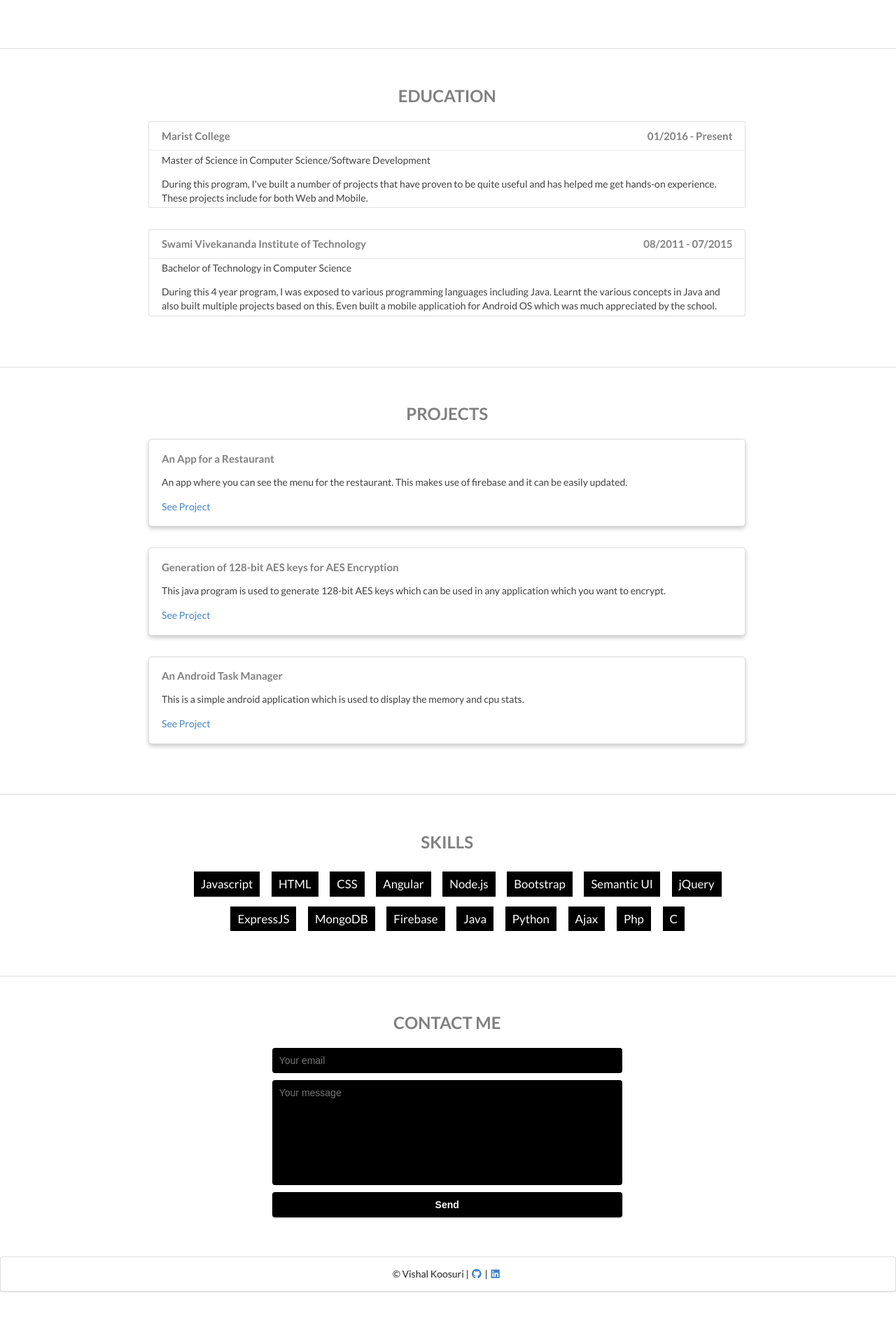
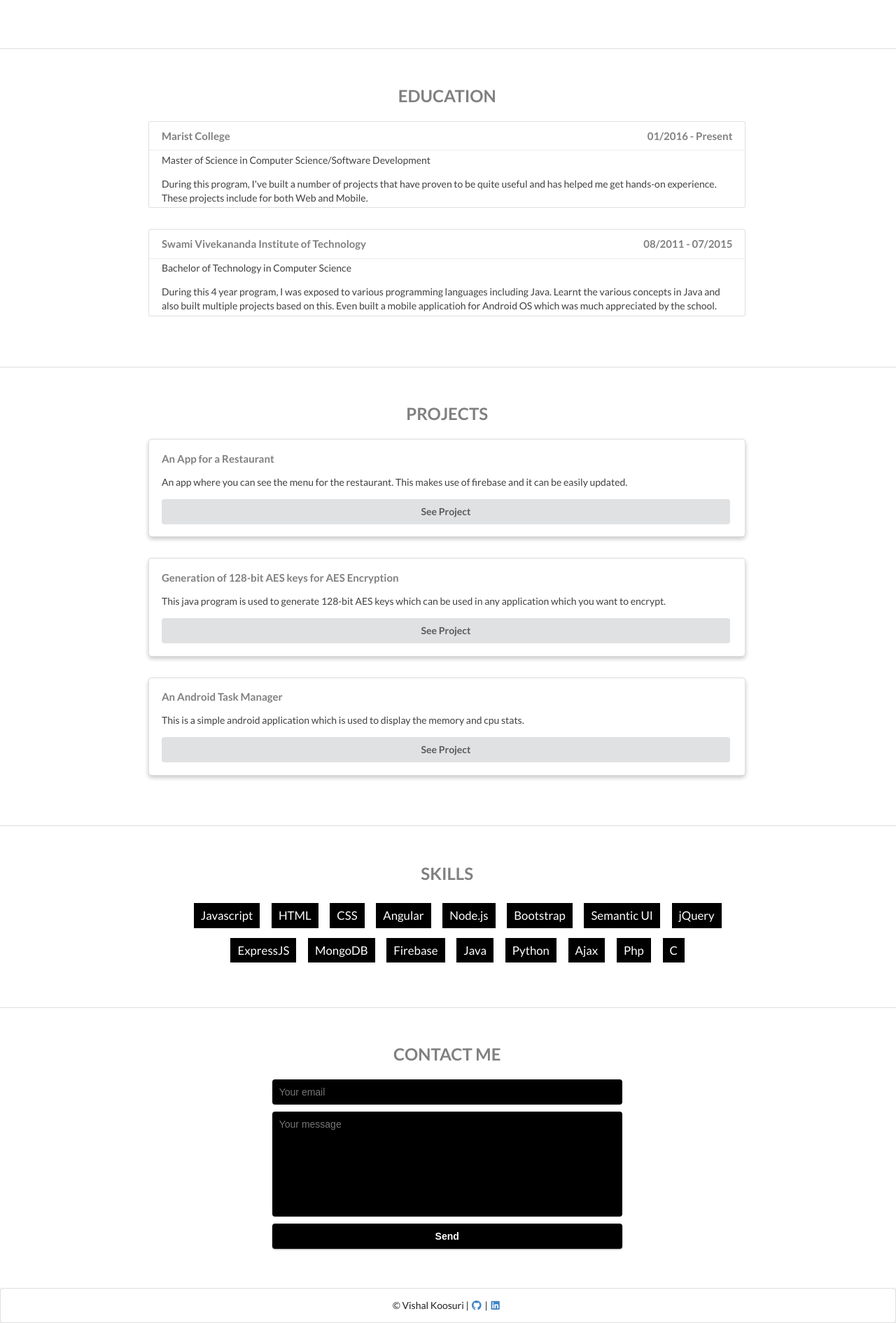
Before and after one commit to dainvinc/dainvinc.github.io, a Jekyll site: the page built from home.html, in a window 1280 px wide. Shown: the part 1071-2961 px from the top of the page at 70% size. Built offline with Jekyll 4.4.1, drawn with Linux system fonts in a browser that asks for light colours; nearby versions of some CDN libraries; before the commit the page ends 2916 px from its top, so only the background shows below that.

Commit message:
Added buttons for the view projects

```diff
--- a/home.html
+++ b/home.html
@@ -171,7 +171,13 @@ layout: default
         <div class="project-content">
           <h4>An App for a Restaurant</h4>
           <p>An app where you can see the menu for the restaurant. This makes use of firebase and it can be easily updated.</p>
-          <a href="https://github.com/dainvinc/ionicApp/tree/vignetto">See Project</a>
+          <div class="ui animated button" tabindex="0">
+            <div class="visible content">See Project</div>
+            <div class="hidden content">
+              <i class="right arrow icon"></i>
+              <a href="https://github.com/dainvinc/ionicApp/tree/vignetto">View Code</a>
+            </div>
+          </div>
         </div>
       </div>
       <!-- CARD #2 -->
@@ -182,7 +188,13 @@ layout: default
         <div class="project-content">
           <h4>Generation of 128-bit AES keys for AES Encryption</h4>
           <p>This java program is used to generate 128-bit AES keys which can be used in any application which you want to encrypt.</p>
-          <a href="https://github.com/dainvinc/generating-128bit-keys-using-aes-encryption">See Project</a>
+          <div class="ui animated button" tabindex="0">
+            <div class="visible content">See Project</div>
+            <div class="hidden content">
+              <i class="right arrow icon"></i>
+              <a href="https://github.com/dainvinc/generating-128bit-keys-using-aes-encryption">View Code</a>
+            </div>
+          </div>
         </div>
       </div>
       <!-- CARD #3 -->
@@ -193,7 +205,13 @@ layout: default
         <div class="project-content">
           <h4>An Android Task Manager</h4>
           <p>This is a simple android application which is used to display the memory and cpu stats.</p>
-          <a href="https://github.com/dainvinc/MobileTaskManager">See Project</a>
+          <div class="ui animated button" tabindex="0">
+            <div class="visible content">See Project</div>
+            <div class="hidden content">
+              <i class="right arrow icon"></i>
+              <a href="https://github.com/dainvinc/MobileTaskManager">View Code</a>
+            </div>
+          </div>
         </div>
       </div>
 
```
